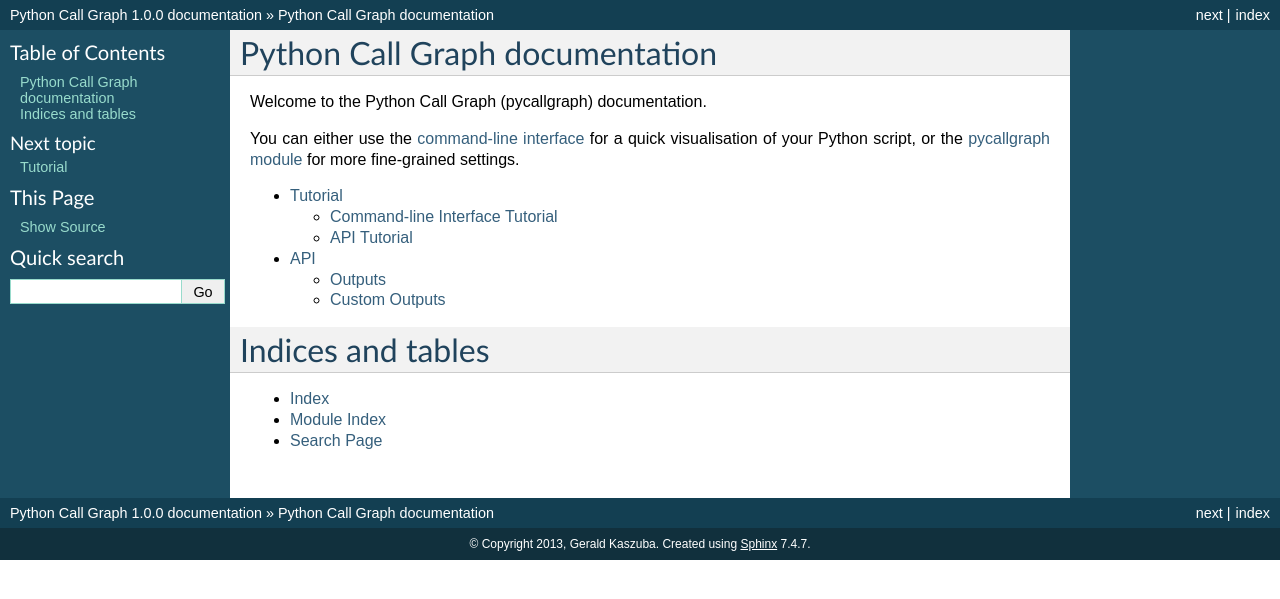
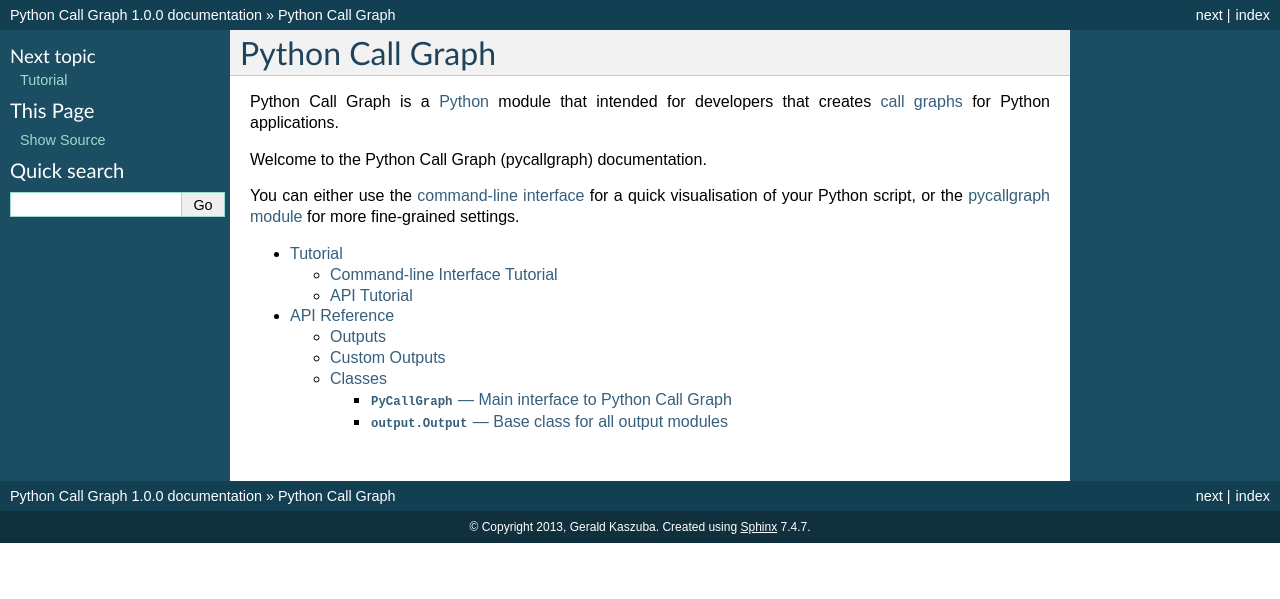
Before and after one commit to gak/pycallgraph, a Sphinx documentation site: the page built from docs/index.rst, in a window 1280 px wide. Shown: the top 599 px of the page. Built offline with Sphinx 7.4.7, drawn with Linux system fonts in a browser that asks for light colours; pages that are not in the unit, such as notebooks, are missing from menus.

Commit message:
Documentation work

```diff
--- /dev/null
+++ b/docs/api/classes/index.rst
@@ -0,0 +1,7 @@
+Classes
+=======
+
+.. toctree::
+
+	pycallgraph
+	output
--- /dev/null
+++ b/docs/api/classes/output.rst
@@ -0,0 +1,5 @@
+:class:`output.Output` --- Base class for all output modules
+============================================================
+
+.. autoclass:: pycallgraph.output.Output
+	:members:
--- /dev/null
+++ b/docs/api/classes/pycallgraph.rst
@@ -0,0 +1,5 @@
+:class:`PyCallGraph` --- Main interface to Python Call Graph
+============================================================
+
+.. autoclass:: pycallgraph.PyCallGraph
+	:members:
--- /dev/null
+++ b/docs/api/index.rst
@@ -0,0 +1,10 @@
+API Reference
+=============
+
+.. toctree::
+   :maxdepth: 2
+
+   basic_usage
+   outputs
+   custom_outputs
+   classes/index
--- a/docs/conf.py
+++ b/docs/conf.py
@@ -16,7 +16,7 @@
 # If extensions (or modules to document with autodoc) are in another directory,
 # add these directories to sys.path here. If the directory is relative to the
 # documentation root, use os.path.abspath to make it absolute, like shown here.
-#sys.path.insert(0, os.path.abspath('.'))
+sys.path.insert(0, os.path.abspath('..'))
 
 # -- General configuration -----------------------------------------------------
 
@@ -186,7 +186,7 @@
 # Grouping the document tree into LaTeX files. List of tuples
 # (source start file, target name, title, author, documentclass [howto/manual]).
 latex_documents = [
-  ('index', 'PythonCallGraph.tex', u'Python Call Graph Documentation',
+  ('index', 'PythonCallGraph.tex', u'Python Call Graph',
    u'Gerald Kaszuba', 'manual'),
 ]
 
@@ -216,7 +216,7 @@
 # One entry per manual page. List of tuples
 # (source start file, name, description, authors, manual section).
 man_pages = [
-    ('index', 'pythoncallgraph', u'Python Call Graph Documentation',
+    ('index', 'pythoncallgraph', u'Python Call Graph',
      [u'Gerald Kaszuba'], 1)
 ]
 
@@ -230,7 +230,7 @@
 # (source start file, target name, title, author,
 #  dir menu entry, description, category)
 texinfo_documents = [
-  ('index', 'PythonCallGraph', u'Python Call Graph Documentation',
+  ('index', 'PythonCallGraph', u'Python Call Graph',
    u'Gerald Kaszuba', 'PythonCallGraph', 'One line description of project.',
    'Miscellaneous'),
 ]
--- a/docs/index.rst
+++ b/docs/index.rst
@@ -1,20 +1,15 @@
-Python Call Graph documentation
-===============================
+Python Call Graph
+#################
+
+Python Call Graph is a `Python <http://www.python.org>`_ module that intended for developers that creates `call graphs <http://en.wikipedia.org/wiki/Call_graph>`_ for Python applications.
 
 Welcome to the Python Call Graph (pycallgraph) documentation.
 
 You can either use the :ref:`command-line interface <command_line_tutorial>` for a quick visualisation of your Python script, or the :ref:`pycallgraph module <api_tutorial>` for more fine-grained settings.
 
 .. toctree::
-   :maxdepth: 2
+   :maxdepth: 3
 
    intro
    tutorial
-   api
-
-Indices and tables
-==================
-
-* :ref:`genindex`
-* :ref:`modindex`
-* :ref:`search`
+   api/index
```
Also changed, not shown: README.md (+1 -1 lines), docs/api.rst (deleted, +0 -8 lines).
